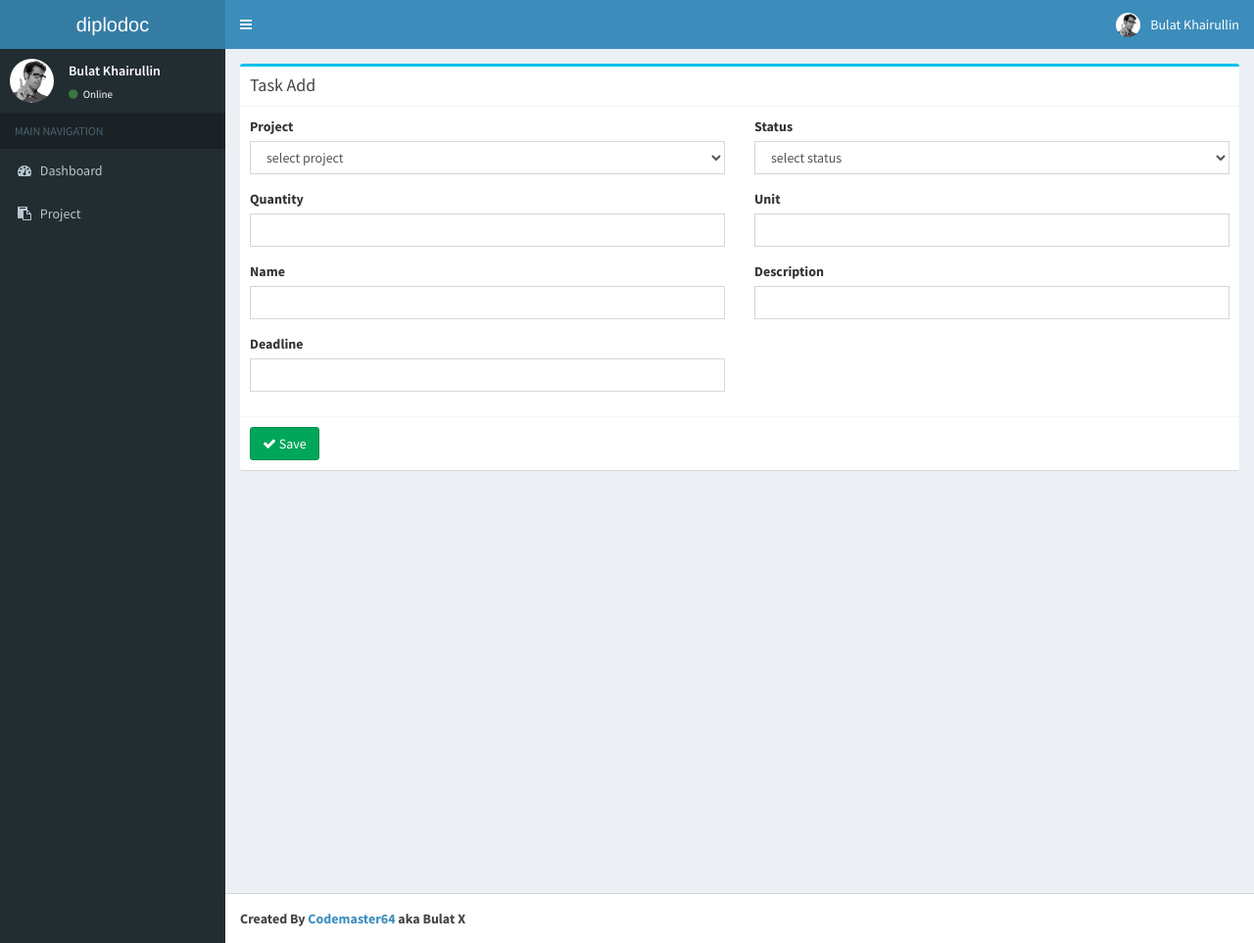
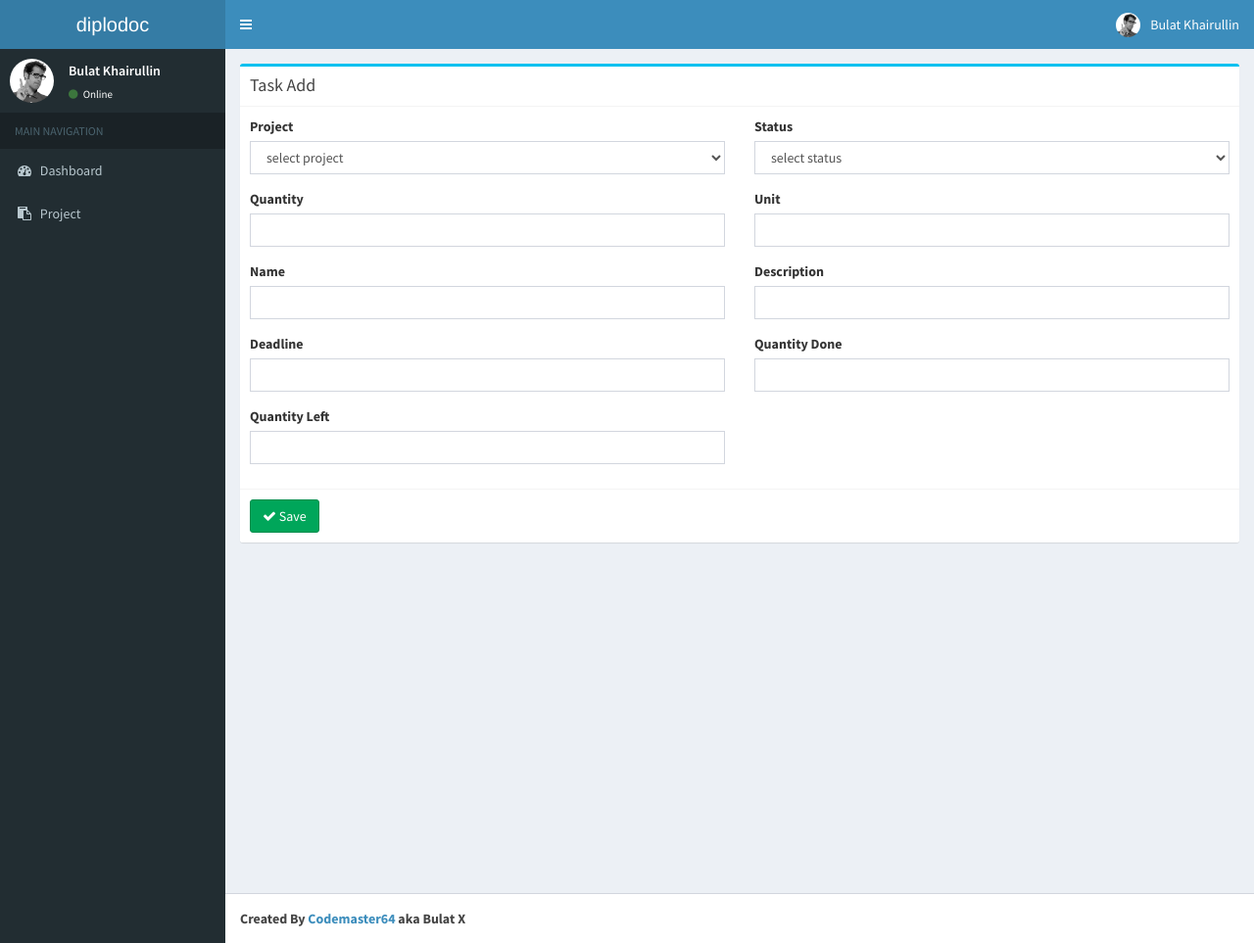
Before and after one commit to Khayrullin/diplodocMain, a CodeIgniter app: page /database/task/add in a window 1280 px wide. Shown: the whole page at 98% size. Run offline with CodeIgniter, Linux system fonts and the light colour scheme; tables that the repository leaves empty or names only in its code hold one stand-in row (values such as "Sample post").

Commit message:
небольшие изменения

```diff
--- a/application/controllers/Task.php
+++ b/application/controllers/Task.php
@@ -28,7 +28,10 @@ class Task extends CI_Controller
         $data['task'] = $this->Task_model->get_task($id);
         $this->load->model('Status_model');
         $data['status'] = $this->Status_model->get_status($data['task']["status_id"]);
+        $this->load->model('Project_model');
+        $data['project'] = $this->Project_model->get_project($data['task']["project_id"]);
 
+        $this->load->model('Wasted_material_model');
 
         $this->load->model('Report_model');
         $data['report'] = $this->Report_model->get_task_reports($id);
@@ -54,6 +57,8 @@ class Task extends CI_Controller
                 'name' => $this->input->post('name'),
                 'description' => $this->input->post('description'),
                 'deadline' => $deadline,
+                'quantity_done' => $this->input->post('quantity_done'),
+                'quantity_left' => $this->input->post('quantity_left'),
             );
 
             $task_id = $this->Task_model->add_task($params);
@@ -95,6 +100,8 @@ class Task extends CI_Controller
                     'name' => $this->input->post('name'),
                     'description' => $this->input->post('description'),
                     'deadline' => $deadline ? $deadline : $this->input->post('deadline'),
+                    'quantity_done' => $this->input->post('quantity_done'),
+                    'quantity_left' => $this->input->post('quantity_left'),
                 );
                 $this->Task_model->update_task($id, $params);
                 redirect('task/index');
@@ -135,6 +142,8 @@ class Task extends CI_Controller
                     'name' => $this->input->post('name'),
                     'description' => $this->input->post('description'),
                     'deadline' => $deadline ? $deadline : $this->input->post('deadline'),
+                    'quantity_done' => $this->input->post('quantity_done'),
+                    'quantity_left' => $this->input->post('quantity_left'),
                 );
                 $this->Task_model->update_task($id, $params);
                 redirect('task/get_detail/' . $id);
--- a/application/models/Document_model.php
+++ b/application/models/Document_model.php
@@ -28,6 +28,12 @@ class Document_model extends CI_Model
         return $this->db->get('documents')->result_array();
     }
 
+    function get_documents($report_id)
+    {
+        $this->db->where('report_id',$report_id);
+        return $this->db->get('documents')->result_array();
+    }
+
     /*
      * function to add new document
      */
--- a/application/views/task/add.php
+++ b/application/views/task/add.php
@@ -69,6 +69,18 @@
 							<input type="text" name="deadline" value="<?php echo $this->input->post('deadline'); ?>" class="has-datetimepicker form-control" id="deadline" />
 						</div>
 					</div>
+                    <div class="col-md-6">
+                        <label for="quantity_done" class="control-label">Quantity Done</label>
+                        <div class="form-group">
+                            <input type="text" name="quantity_done" value="<?php echo $this->input->post('quantity_done'); ?>" class="form-control" id="quantity_done" />
+                        </div>
+                    </div>
+                    <div class="col-md-6">
+                        <label for="quantity_left" class="control-label">Quantity Left</label>
+                        <div class="form-group">
+                            <input type="text" name="quantity_left" value="<?php echo $this->input->post('quantity_left'); ?>" class="form-control" id="quantity_left" />
+                        </div>
+                    </div>
 				</div>
 			</div>
           	<div class="box-footer">
--- a/application/views/task/index.php
+++ b/application/views/task/index.php
@@ -14,6 +14,8 @@
 						<th>Project Id</th>
 						<th>Status Id</th>
 						<th>Quantity</th>
+                        <th>Quantity Done</th>
+                        <th>Quantity Left</th>
 						<th>Unit</th>
 						<th>Name</th>
 						<th>Description</th>
@@ -26,6 +28,8 @@
 						<td><?php echo $T['project_id']; ?></td>
 						<td><?php echo $T['status_id']; ?></td>
 						<td><?php echo $T['quantity']; ?></td>
+                        <td><?php echo $T['quantity_done']; ?></td>
+                        <td><?php echo $T['quantity_left']; ?></td>
 						<td><?php echo $T['unit']; ?></td>
 						<td><?php echo $T['name']; ?></td>
 						<td><?php echo $T['description']; ?></td>
```
Also changed, not shown: application/controllers/Document.php (+9 -0 lines), application/views/document/documents.php (added, +33 -0 lines), application/views/task/detail.php (+10 -11 lines), application/views/task/edit.php (+12 -0 lines).
